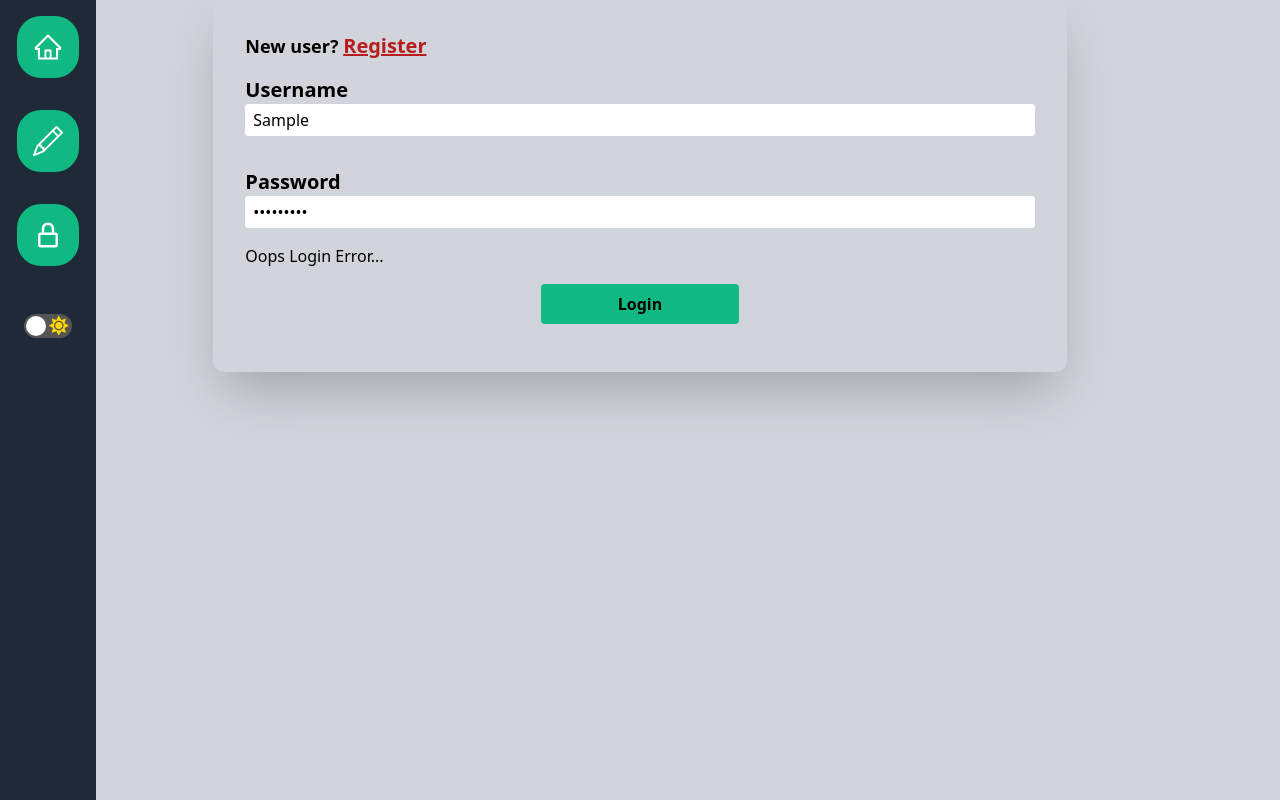
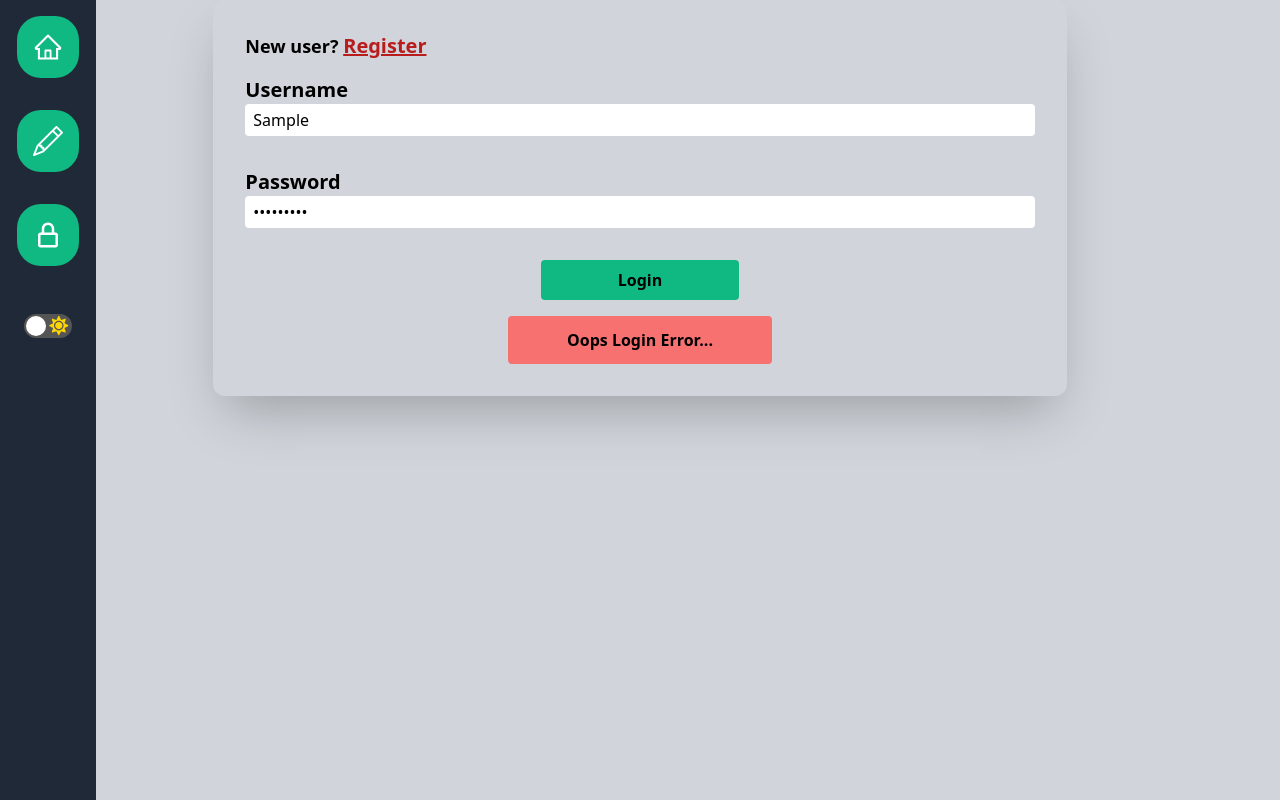
Before and after one commit to KakashiNinja/blog-admin-panel, a Next.js app: page / in a window 1280 px wide. Both pictures are taken after typing "Sample", "Sample123" into the empty fields and a click on the button "Login". Built offline with nearby package versions, Linux system fonts and the light colour scheme; no server answers.

Commit message:
added prompt for error in login form

```diff
--- a/pages/login.jsx
+++ b/pages/login.jsx
@@ -79,17 +79,16 @@ const LoginForm = ({ setUserAuth }) => {
           required
         />
       </div>
-      {loginErr ? (
-        <p>Oops Login Error...</p>
-      ) : (
-        <p>Login Successful</p>
-      )}
+
       <button
         type='submit'
         onClick={(e) => handleSubmit(e)}
       >
         Login
       </button>
+      {loginErr && (
+        <p className='login-error'>Oops Login Error...</p>
+      )}
     </form>
   )
 }
--- a/styles/globals.css
+++ b/styles/globals.css
@@ -58,6 +58,10 @@
 
   .is-published input {
     @apply absolute left-28 top-5;
+  }
+
+  .login-error {
+    @apply bg-red-400 w-1/3 mx-auto font-extrabold text-center px-2 py-3 rounded text-black;
   }
 
   .create-post div label {
```
